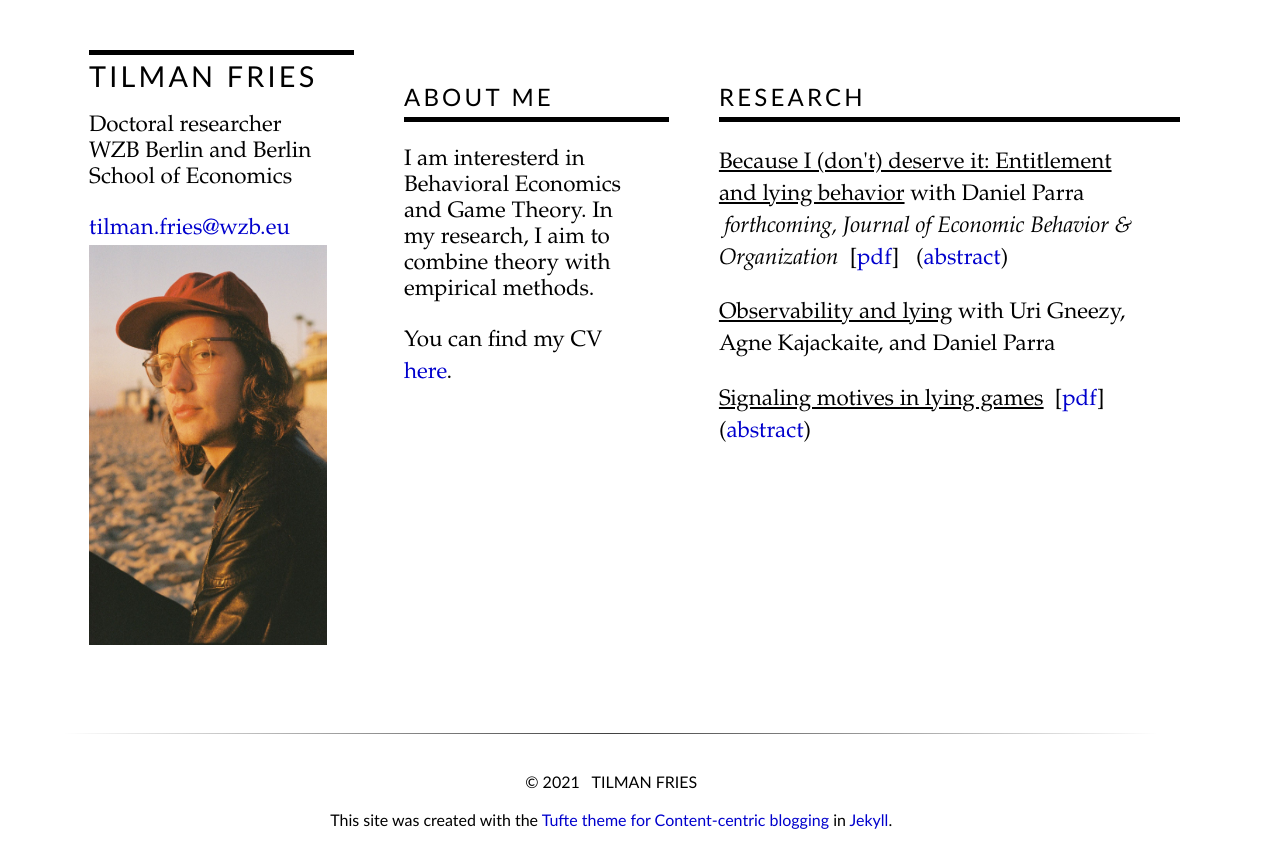
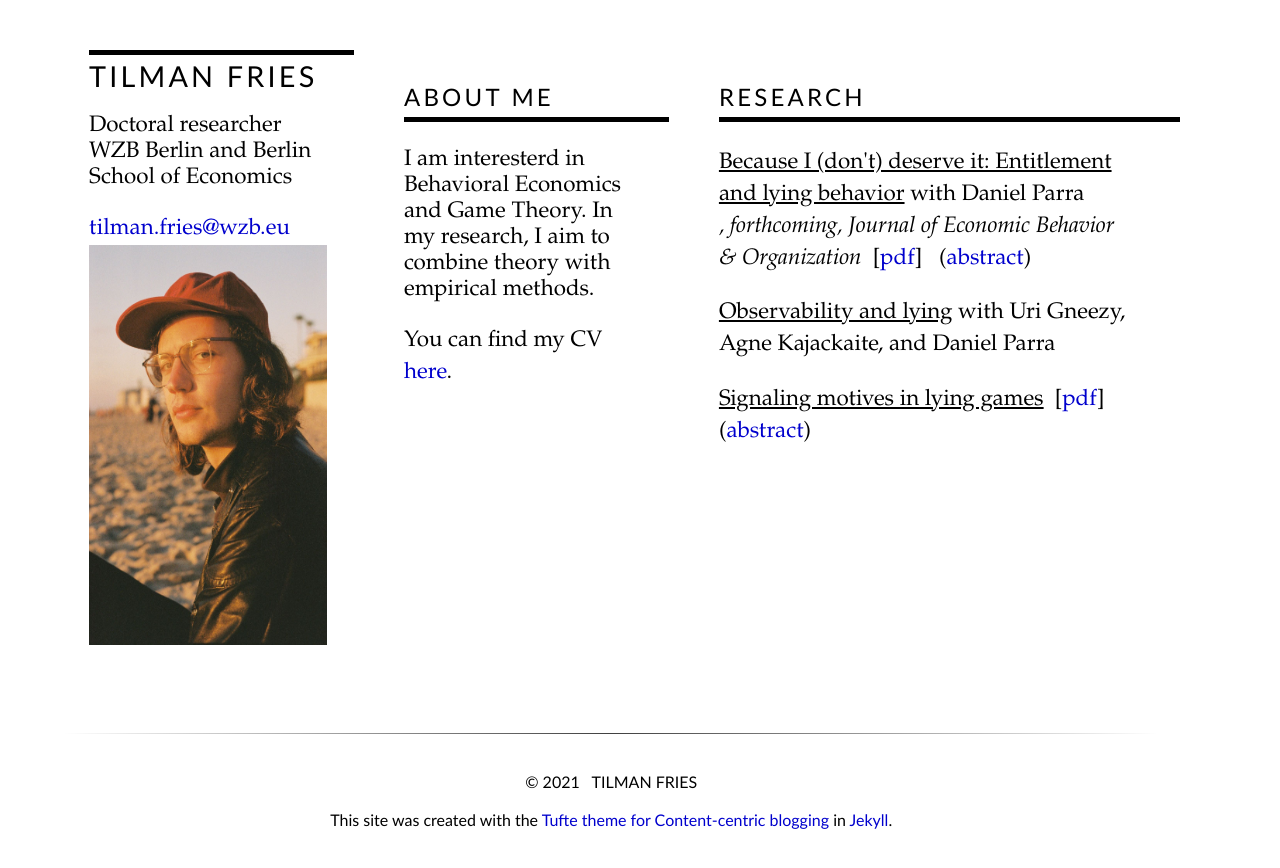
Before and after one commit to tilmanfries/tilmanfries.github.io, a Jekyll site: the page built from index.md, in a window 1280 px wide. Shown: the top 868 px of the page. Built offline with Jekyll 4.4.1, drawn with Linux system fonts in a browser that asks for light colours.

Commit message:
another layout change

```diff
--- a/_layouts/personal.html
+++ b/_layouts/personal.html
@@ -34,7 +34,7 @@
      with {{ item.collab}}
      {% endif %}
      {% if item.journal != "none" %}
-      <i>&nbsp;{{ item.journal }}</i>
+      <i>,&nbsp;{{ item.journal }}</i>
      {% endif %}
     {% if item.pdf != "none" %}
     &nbsp;[<a href=/assets/pdf/{{ item.pdf }}>pdf</a>]
```
